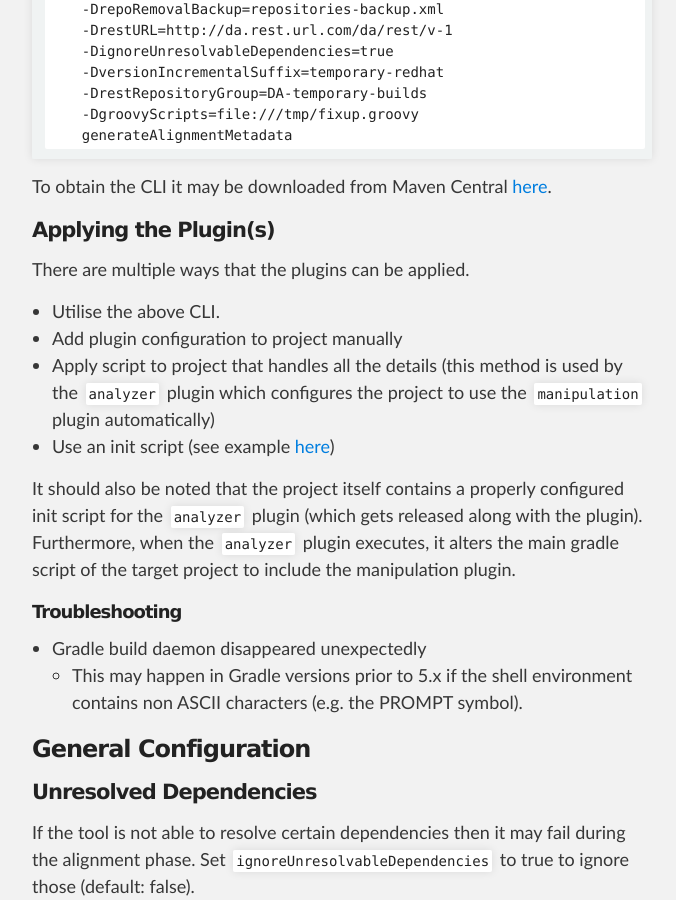
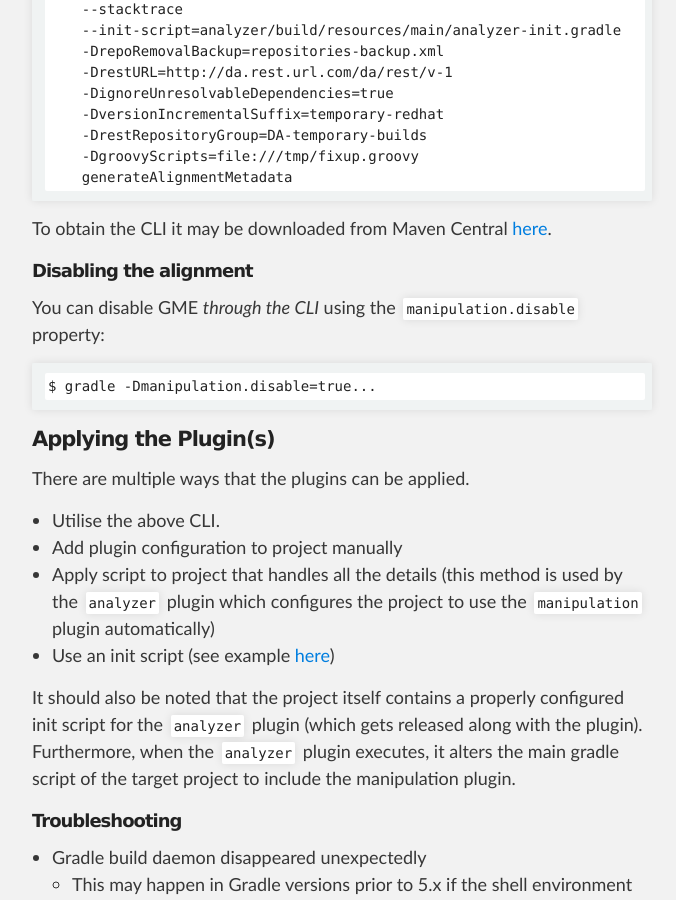
Before and after one commit to project-ncl/gradle-manipulator, a Jekyll site: the page built from index.md, in a window 1280 px wide and 900 px high, scrolled down 1642 px. Shown: the whole window, without its empty margins (298-974 px from the left). Built offline with Jekyll 4.4.1, drawn with Linux system fonts in a browser that asks for light colours; some of the changed text lies outside the part shown.

Commit message:
NCL-5652 Add ability to disable alignment phase

```diff
--- a/index.md
+++ b/index.md
@@ -61,6 +61,12 @@ java -jar cli.jar --target=<gradle-project> -d
 
 To obtain the CLI it may be downloaded from Maven Central [here](https://repo1.maven.org/maven2/org/jboss/gm/cli).
 
+##### Disabling the alignment
+
+You can disable GME _through the CLI_ using the `manipulation.disable` property:
+
+	$ gradle -Dmanipulation.disable=true...
+
 #### Applying the Plugin(s)
 
 There are multiple ways that the plugins can be applied.
```
